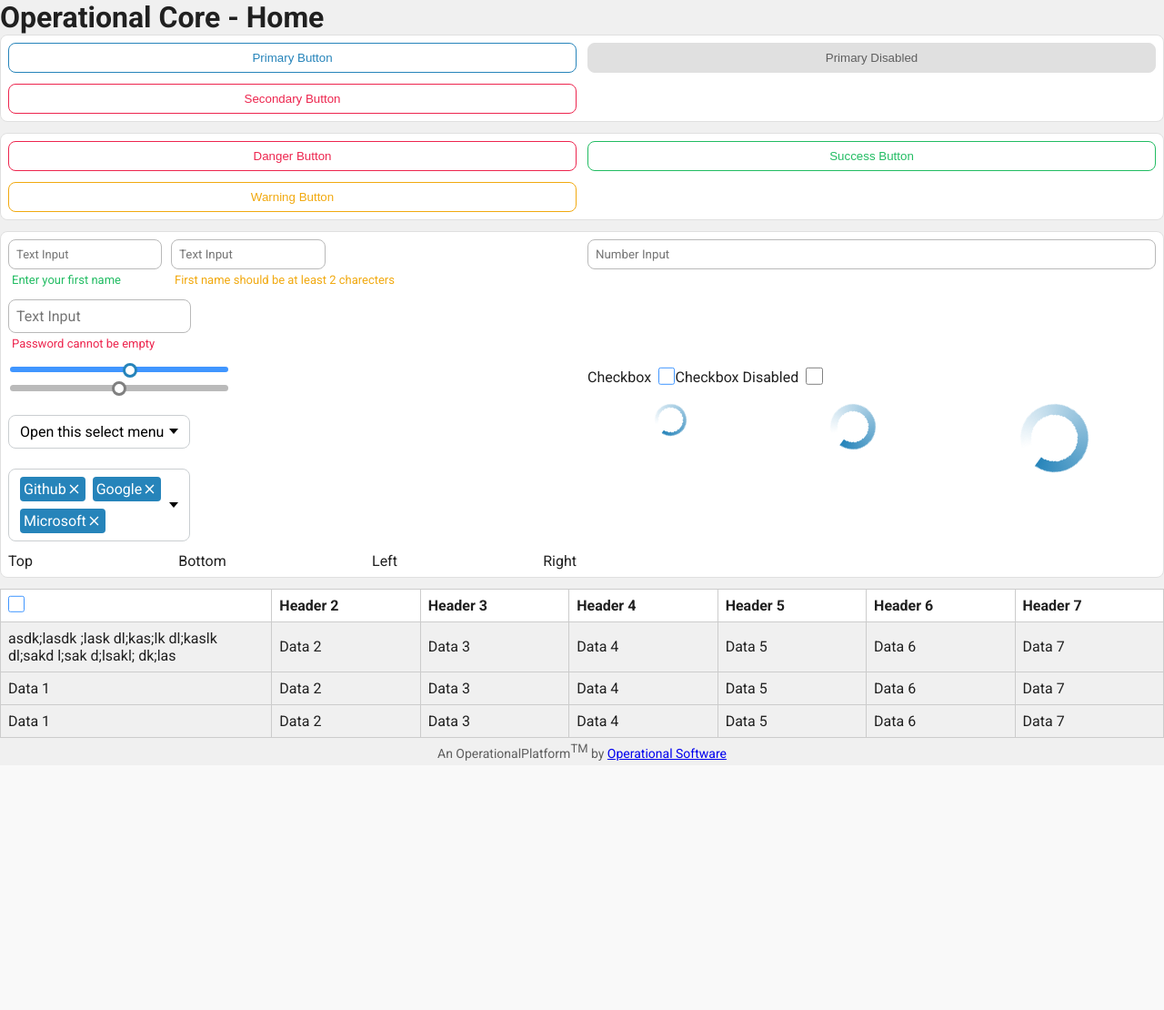
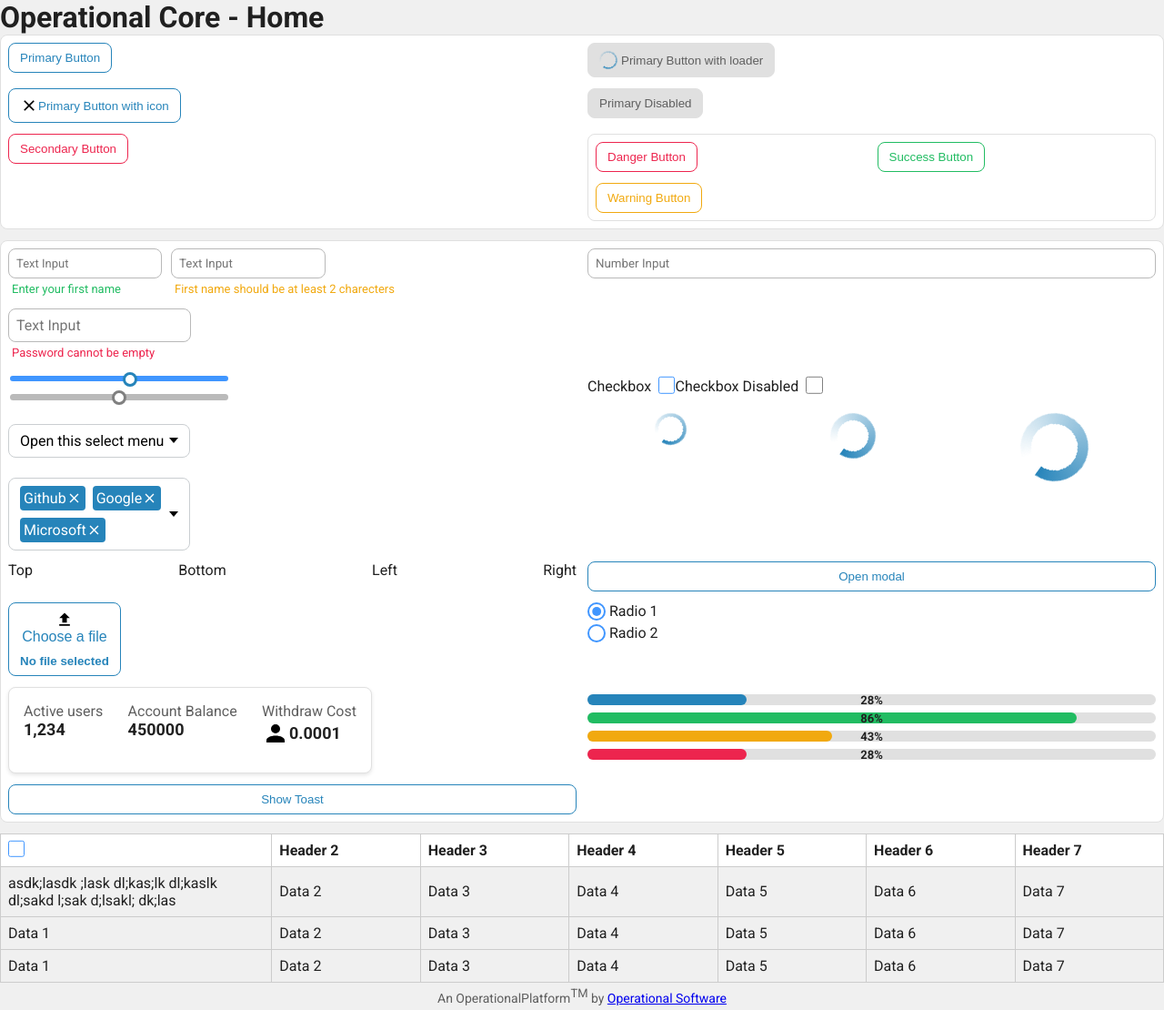
Before and after one commit to operationalsoftware/operational-core, a FastAPI app: page / in a window 1280 px wide. Shown: the part 60-1170 px from the top of the page at 91% size. Before the commit the page ends 896 px from the top, so only its background shows below. Run offline with FastAPI, Linux system fonts and the light colour scheme.

Commit message:
enhancement(wip): progress, modal, tooltip, message etc component complete ref #1

```diff
--- a/src/ui/modules/home.jinja2
+++ b/src/ui/modules/home.jinja2
@@ -12,33 +12,69 @@
   Operational Core - Home
 </h1>
 
+
+
 <section id="home_content">
+  <div id="toastContainer" class="toast-container">
+    <div class="toast">
+      Hello world
+    </div>
+  </div>
   <div class="card">
+    <div>
       <button class="primary">
         Primary Button
       </button>
+    </div>
 
+    <div>
+      <button data-loading="true" class="primary button-small" disabled>
+        <div class="loading-spinner loading-spinner-xs"></div>
+        Primary Button with loader
+      </button>
+    </div>
+
+    <div>
+      <button data-icon="true" class="primary button-small">
+        <div>{{ icon("close") }}</div>
+        Primary Button with icon
+      </button>
+    </div>
+
+    <div>
       <button class="primary" disabled>
         Primary Disabled
       </button>
+    </div>
 
+    <div>
       <button class="secondary">
         Secondary Button
       </button>
-
     </div>
 
+
     <div class="card">
+      <div>
         <button class="danger">
           Danger Button
         </button>
+      </div>
 
+
+      <div>
         <button class="success">
           Success Button
         </button>
 
+      </div>
+      <div>
         <button class="warning">
           Warning Button
+        </button>
+      </div>
+    </div>
+  </div>
   </div>
 
   <div class="card">
@@ -50,7 +86,6 @@
       <div>
         <input type="password" placeholder="Text Input" />
         <div class="input-helper warning">First name should be at least 2 charecters</div>
-        {# <span>{{ icon("eye-off") }}</span> #}
 
       </div>
       <div>
@@ -164,15 +199,108 @@
       <span data-text="Thanks for hovering! I'm a tooltip" class="tooltip">Right</span>
     </div>
 
+    <div style="display: flex; justify-content: center; align-items: center;">
+      <button id="open-modal" style="flex-grow: 1;" class="primary">Open modal</button>
+    </div>
+
+    <div>
+      <button>
+        {{ icon("upload") }}
+        <label for="file-input" class="upload-label">Choose a file</label>
+        <input type="file" id="file-input" class="file-input">
+        <div class="file-info">No file selected</div>
+      </button>
+    </div>
+
+    <div>
+      <div class="radio-container">
+        <input type="radio" id="radio1" name="radio" checked>
+        <label for="radio1">Radio 1</label>
+      </div>
+      <div class="radio-container">
+        <input type="radio" id="radio2" name="radio">
+        <label for="radio2">Radio 2</label>
+      </div>
+    </div>
+
+    <div>
+      <div class="stats-container">
+        <div class="stat-element">
+          <p class="stat-heading">Active users</p>
+          <div class="stat-value">
+            <span>1,234</span>
+          </div>
+        </div>
+        <div class="stat-element">
+          <p class="stat-heading">Account Balance</p>
+          <div class="stat-value">
+            <span>450000</span>
+          </div>
+        </div>
+        <div class="stat-element">
+          <p class="stat-heading">Withdraw Cost</p>
+          <div class="stat-value">
+            {{ icon("account") }}
+            <span>0.0001</span>
+          </div>
+        </div>
+      </div>
+    </div>
+
+    <div>
+      <div class="progress-container" data-duration="30">
+        <div class="progress-bar"></div>
+        <div class="progress"></div>
+        <span class="progress-label">0%</span>
+      </div>
+      <div class="progress-container" data-type="success" data-duration="10">
+        <div class="progress-bar"></div>
+        <div class="progress"></div>
+        <span class="progress-label">0%</span>
+      </div>
+      <div class="progress-container" data-type="warning" data-duration="20">
+        <div class="progress-bar"></div>
+        <div class="progress"></div>
+        <span class="progress-label">0%</span>
+      </div>
+      <div class="progress-container" data-type="danger" data-duration="30">
+        <div class="progress-bar"></div>
+        <div class="progress"></div>
+        <span class="progress-label">0%</span>
+      </div>
+    </div>
+
+    <button id="toast-btn">Show Toast</button>
 
 
   </div>
-
   </div>
 
 
 
   </div>
+
+  {# Modal #}
+  <dialog class="modal">
+    <header class="modal-header">
+      <h3>Modal header</h3>
+      <span id="close-btn" class="primary close-btn">
+        {{ icon("close") }}
+      </span>
+    </header>
+    <div class="modal-content">
+      <h3>this is modal content</h3>
+      <p>lorem ipsum genrati lorem ipsum genrati lorem ipsum genrati lorem ipsum genrati lorem ipsum genrati lorem ipsum
+        genrati lorem ipsum genrati lorem ipsum genrati lorem ipsum genrati lorem ipsum genrati lorem ipsum genrati
+        lorem ipsum genrati lorem ipsum genrati lorem ipsum genrati lorem ipsum genrati lorem ipsum genrati lorem ipsum
+        genrati </p>
+    </div>
+    <footer class="modal-footer">
+      <button id="cancel-btn" class="danger">Cancel</button>
+      <button id="ok-btn" class="primary">Ok</button>
+    </footer>
+  </dialog>
+
 
 
 
@@ -231,4 +359,103 @@
 </section>
 
 
+<script>
+  // Modal Logic
+  const openModal = document.getElementById("open-modal");
+  const cancelBtn = document.getElementById("cancel-btn");
+  const okBtn = document.getElementById("ok-btn");
+  const closeModal = document.getElementById("close-btn");
+
+
+
+  openModal.addEventListener("click", () => {
+    const modal = document.querySelector(".modal");
+    document.body.style.overflow = "hidden";
+    modal.showModal();
+  });
+
+
+  closeModal.addEventListener("click", (e) => {
+    const modal = document.querySelector(".modal");
+    document.body.style.overflow = "auto";
+    modal.close();
+  });
+
+  cancelBtn.addEventListener("click", (e) => {
+    const modal = document.querySelector(".modal");
+    document.body.style.overflow = "auto";
+    modal.close();
+  });
+
+  okBtn.addEventListener("click", (e) => {
+    const modal = document.querySelector(".modal");
+    document.body.style.overflow = "auto";
+    modal.close();
+  });
+
+  document.addEventListener("keydown", (e) => {
+    const modal = document.querySelector(".modal");
+    if (e.key === "Escape") {
+      document.body.style.overflow = "auto";
+      modal.close();
+    }
+  });
+
+  // Progess bar logic
+  const progressContainers = document.querySelectorAll('.progress-container');
+
+  progressContainers.forEach(container => {
+    const progressBar = container.querySelector('.progress');
+    const progressLabel = container.querySelector('.progress-label');
+    const duration = parseInt(container.dataset.duration, 10);
+    const totalUpdates = 100; // Total updates to reach 100%
+    const maxWidth = 100; // Max width of progress bar
+
+    function updateProgressBar() {
+      let width = 0;
+      const interval = setInterval(() => {
+        if (width >= maxWidth) {
+          clearInterval(interval);
+        } else {
+          width++;
+          progressBar.style.width = `${width}%`;
+          progressLabel.textContent = `${width}%`;
+        }
+      }, duration * 1000 / totalUpdates);
+    }
+
+    updateProgressBar();
+  });
+
+  // Toast logic
+  const toastBtn = document.getElementById('toast-btn');
+
+  function showToast(message) {
+    const toastContainer = document.getElementById('toastContainer');
+
+    const toast = document.createElement('div');
+    toast.className = 'toast';
+    toast.innerHTML = message;
+
+    toast.offsetHeight; // Force reflow, so CSS animation will run
+
+    toastContainer.insertBefore(toast, toastContainer.firstChild);
+
+    toast.classList.add('show');
+
+
+    setTimeout(() => {
+      toast.classList.remove('show');
+      toast.addEventListener('transitionend', () => {
+        toast.remove();
+      });
+    }, 5000);
+  }
+
+  toastBtn.addEventListener('click', () => {
+    showToast('This is a toast message');
+  });
+
+</script>
+
 {% endblock %}
--- a/static/css/components.css
+++ b/static/css/components.css
@@ -10,6 +10,10 @@
   padding: var(--spacing-md) var(--spacing-lg);
   transition: color 0.2s ease-in-out, background-color 0.2s ease-in-out;
   cursor: pointer;
+}
+
+button[data-loading="true"] .loading-spinner {
+  margin-right: var(--spacing-sm);
 }
 
 button.secondary {
@@ -64,6 +68,27 @@
   border-color: var(--disabled-color);
   color: var(--text-color-light);
   cursor: not-allowed;
+}
+
+button.small {
+  padding: var(--spacing-sm) var(--spacing-md);
+}
+
+button.large {
+  padding: var(--spacing-lg) var(--spacing-xl);
+}
+
+button[data-icon="true"],
+button[data-loading="true"] {
+  display: flex;
+  justify-content: center;
+  align-items: center;
+}
+
+button .icon {
+  width: 20px;
+  height: 20px;
+  vertical-align: middle;
 }
 
 /* FORM COMPONENTS */
@@ -155,6 +180,57 @@
 
 .input-large {
   font-size: var(--font-size-md);
+}
+
+/* Radio */
+
+.radio-container {
+  display: flex;
+  flex-wrap: wrap;
+  align-items: center;
+  margin-bottom: var(--spacing-sm);
+}
+
+.radio-container label {
+  margin-left: var(--spacing-sm);
+}
+
+input[type="radio"] {
+  /* Add if not using autoprefixer */
+  -webkit-appearance: none;
+  appearance: none;
+  /* For iOS < 15 to remove gradient background */
+  background-color: #fff;
+  /* Not removed via appearance */
+  margin: 0;
+  font: inherit;
+  color: var(--border-hover-color);
+  width: 1.15em;
+  height: 1.15em;
+  border: 0.15em solid currentColor;
+  border-radius: 50%;
+  display: grid;
+  place-content: center;
+}
+
+input[type="radio"]::before {
+  content: "";
+  width: 0.65em;
+  height: 0.65em;
+  border-radius: 50%;
+  transform: scale(0);
+  transition: 200ms transform ease-in-out;
+  transform-origin: center;
+  box-shadow: inset 1em 1em var(--border-hover-color);
+}
+
+input[type="radio"]:checked::before {
+  transform: scale(1) translateX(0.009em);
+}
+
+input[type="radio"]:focus {
+  outline: none;
+  border-color: var(--primary-color);
 }
 
 /* Checkbox */
@@ -373,7 +449,6 @@
   max-width: 100%;
   color: #000;
   margin-top: var(--spacing-lg);
-  z-index: 1;
 }
 
 .select-button {
@@ -445,6 +520,7 @@
   transform: scaleY(0);
   opacity: 0;
   visibility: hidden;
+  z-index: 1;
 }
 
 .custom-select.active .arrow {
@@ -515,6 +591,13 @@
   animation: s3 1s infinite linear;
 }
 
+.loading-spinner-xs {
+  width: 20px;
+  height: 20px;
+  mask: radial-gradient(farthest-side, #0000 calc(100% - 2px), #000 0);
+  -webkit-mask: radial-gradient(farthest-side, #0000 calc(100% - 2px), #000 0);
+}
+
 .loading-spinner-sm {
   width: 35px;
   height: 35px;
@@ -539,7 +622,6 @@
 .tooltip {
   display: inline-block;
   position: relative; /* making the .tooltip span a container for the tooltip text */
-  z-index: 1;
 }
 
 .tooltip:before {
@@ -638,3 +720,218 @@
   visibility: visible;
   opacity: 1;
 }
+
+/* Modal */
+.modal {
+  display: block;
+  width: 500px;
+  max-width: 100%;
+  min-height: 250px;
+  padding: var(--spacing-lg);
+  background: var(--background-color-content);
+  color: var(--text-color);
+  border-radius: var(--border-radius);
+  opacity: 0;
+  transform: scale(0);
+  transform-origin: center;
+  pointer-events: none;
+  transition: opacity 0.2s ease-in-out, transform 0.35s ease-in-out;
+  border: none;
+}
+
+dialog[open] {
+  opacity: 1;
+  transform: scale(1);
+  pointer-events: inherit;
+}
+
+dialog::backdrop {
+  background: rgba(0, 0, 0, 0.7);
+  backdrop-filter: blur(5px);
+}
+
+.modal-header {
+  margin-bottom: var(--spacing-lg);
+  display: flex;
+  justify-content: space-between;
+  align-items: center;
+}
+
+.close-btn {
+  cursor: pointer;
+  display: flex;
+  justify-content: center;
+  align-items: center;
+  width: 30px;
+  height: 30px;
+  border-radius: 50%;
+  transition: background-color 0.2s ease-in-out, color 0.2s ease-in-out;
+}
+
+.close-btn .icon {
+  width: 20px;
+  height: 20px;
+  fill: black;
+}
+
+.close-btn:hover {
+  background-color: var(--border-hover-color);
+}
+
+.close-btn:hover .icon {
+  fill: white;
+}
+
+.modal-content {
+  margin-bottom: var(--spacing-lg);
+}
+
+.modal-footer {
+  display: flex;
+  justify-content: flex-end;
+  align-items: center;
+  gap: var(--spacing-md);
+}
+
+/* Upload component */
+.upload-label {
+  display: block;
+  font-size: 1.2em;
+  margin-bottom: 10px;
+}
+
+.file-input {
+  display: none;
+}
+
+.file-info {
+  margin-top: 10px;
+  font-weight: bold;
+}
+
+/* Statistic Component */
+.stats-container {
+  max-width: 400px;
+  display: flex;
+  flex-wrap: wrap;
+  justify-content: space-between;
+  padding: var(--spacing-xl);
+  border-radius: var(--border-radius);
+  background-color: var(--background-color-content);
+  color: var(--text-color);
+  transition: border-color 0.2s ease-in-out, box-shadow 0.2s ease-in-out;
+  border: 1.5px solid var(--border-color);
+  box-shadow: 0 2px 4px rgba(0, 0, 0, 0.1);
+}
+
+.stats-container:hover {
+  border-color: var(--border-hover-color);
+  box-shadow: 0 2px 4px rgba(0, 0, 0, 0.2);
+}
+
+.stat-element {
+  display: flex;
+  flex-direction: column;
+  align-items: flex-start;
+  margin-bottom: var(--spacing-lg);
+}
+
+.stat-heading {
+  font-size: var(--font-size-md);
+  color: var(--text-color-light);
+  margin-bottom: var(--spacing-xs);
+}
+
+.stat-value {
+  display: flex;
+  justify-content: center;
+  align-items: center;
+}
+
+.stat-value .icon {
+  width: 30px;
+  height: 30px;
+  margin-right: var(--spacing-xs);
+}
+
+.stat-value span {
+  font-size: var(--font-size-lg);
+  font-weight: bold;
+  text-align: left;
+}
+
+/* Progress container */
+.progress-container {
+  border-radius: var(--border-radius-lg);
+  margin: var(--spacing) auto;
+  position: relative;
+}
+
+.progress-bar {
+  width: 100%;
+  height: 12px;
+  border-radius: var(--border-radius-lg);
+  background-color: var(--border-color);
+  position: relative;
+  overflow: hidden;
+}
+
+.progress-label {
+  position: absolute;
+  top: 50%;
+  left: 50%;
+  transform: translate(-50%, -50%);
+  font-size: var(--font-size-xs);
+  font-weight: bold;
+  z-index: 1;
+}
+
+.progress {
+  position: absolute;
+  top: 0;
+  left: 0;
+  width: 0;
+  height: 100%;
+  background-color: var(--primary-color);
+  transition: width 0.2s ease-in-out;
+  border-radius: inherit;
+}
+
+.progress-container[data-type="success"] .progress {
+  background-color: var(--success-color);
+}
+
+.progress-container[data-type="warning"] .progress {
+  background-color: var(--warning-color);
+}
+
+.progress-container[data-type="danger"] .progress {
+  background-color: var(--danger-color);
+}
+
+/* Message (toast) */
+.toast-container {
+  position: fixed;
+  top: 20px;
+  left: 50%;
+  transform: translateX(-50%);
+  max-width: 300px; /* Set a maximum width for the container */
+  z-index: 9999;
+}
+
+.toast {
+  opacity: 0;
+  transform: translateY(-50px);
+  transition: opacity 0.2s ease-in-out, transform 0.2s ease-in-out;
+  padding: var(--spacing-md) var(--spacing-lg);
+  background-color: var(--background-color-content);
+  color: var(--text-color);
+  border-radius: var(--border-radius-sm);
+  margin-bottom: var(--spacing-md); /* Add margin between toasts */
+  box-shadow: 0 6px 8px rgba(0, 0, 0, 0.1);
+}
+
+.toast.show {
+  opacity: 1;
+  transform: translateY(0);
+}
```
Also changed, not shown: src/ui/components/icon-paths/upload.svg (added). Lines whose indentation alone changed are shown as unchanged.
